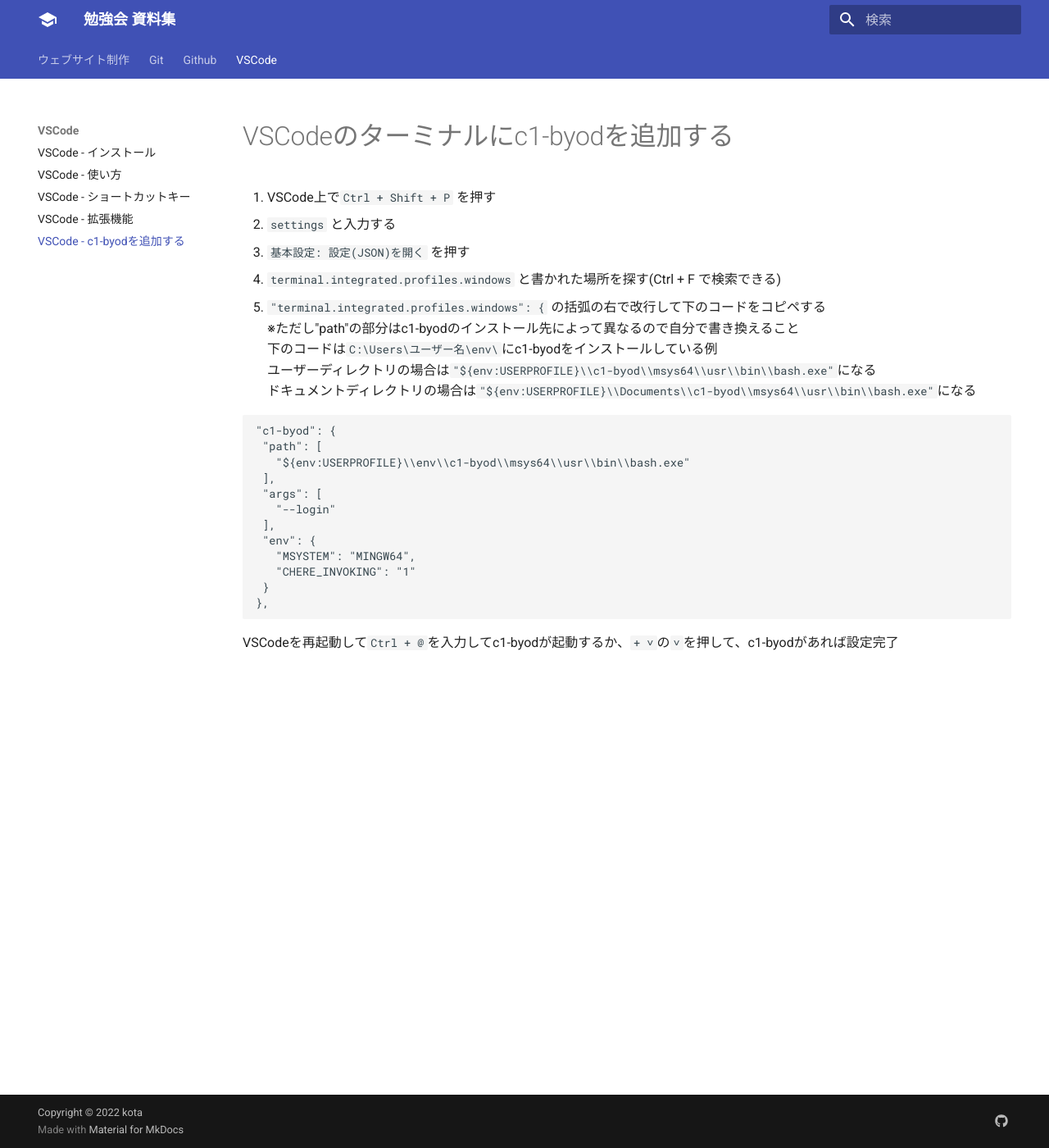
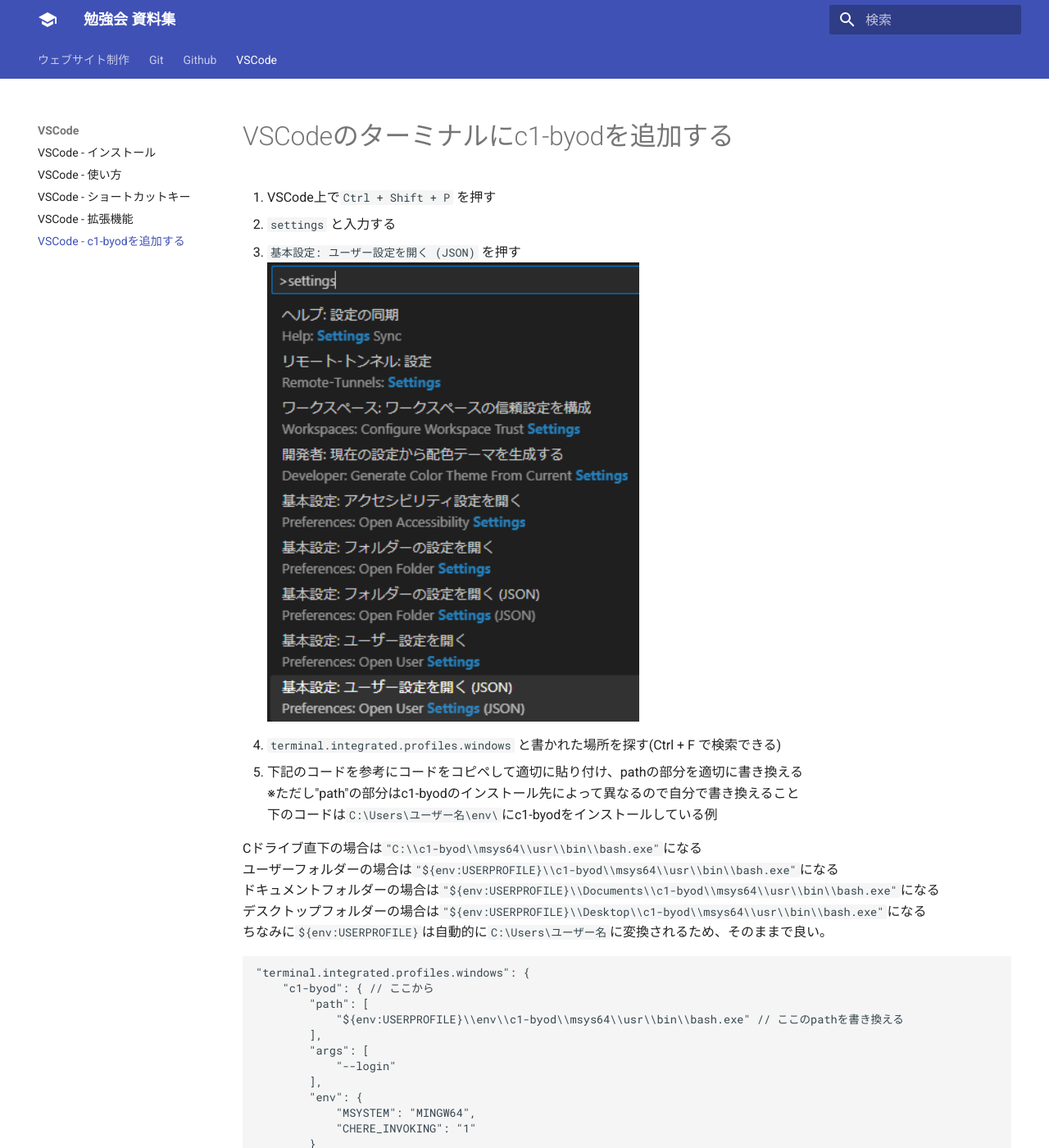
Before and after one commit to yashikota/meetup, an MkDocs documentation site: the page built from docs/vscode/c1byod.md, in a window 1280 px wide and 1400 px high. Shown: the whole window at 82% size. Built offline with MkDocs 1.6.1 and Material for MkDocs 9.7.7, drawn with Linux system fonts in a browser that asks for light colours; some of the changed text lies outside the part shown.

Commit message:
update c1-byod

````diff
--- a/docs/vscode/c1byod.md
+++ b/docs/vscode/c1byod.md
@@ -1,28 +1,36 @@
 # VSCodeのターミナルにc1-byodを追加する
 
-1. VSCode上で```Ctrl + Shift + P``` を押す
-2. ```settings``` と入力する
-3. ```基本設定: 設定(JSON)を開く``` を押す
-4. ```terminal.integrated.profiles.windows``` と書かれた場所を探す(Ctrl + F で検索できる)
-5. ```"terminal.integrated.profiles.windows": {``` の括弧の右で改行して下のコードをコピペする
+1. VSCode上で`Ctrl + Shift + P` を押す
+2. `settings` と入力する
+3. `基本設定: ユーザー設定を開く (JSON)` を押す
+    <img src="/assets/images/vscode/01.png" alt="vscode-branch" width="50%"/>
+4. `terminal.integrated.profiles.windows` と書かれた場所を探す(Ctrl + F で検索できる)
+5. 下記のコードを参考にコードをコピペして適切に貼り付け、pathの部分を適切に書き換える
    ※ただし"path"の部分はc1-byodのインストール先によって異なるので自分で書き換えること
-   下のコードは```C:\Users\ユーザー名\env\```にc1-byodをインストールしている例
-   ユーザーディレクトリの場合は```"${env:USERPROFILE}\\c1-byod\\msys64\\usr\\bin\\bash.exe"```になる
-   ドキュメントディレクトリの場合は```"${env:USERPROFILE}\\Documents\\c1-byod\\msys64\\usr\\bin\\bash.exe"```になる
+   下のコードは`C:\Users\ユーザー名\env\`にc1-byodをインストールしている例
+
+   Cドライブ直下の場合は`"C:\\c1-byod\\msys64\\usr\\bin\\bash.exe"`になる
+   ユーザーフォルダーの場合は`"${env:USERPROFILE}\\c1-byod\\msys64\\usr\\bin\\bash.exe"`になる
+   ドキュメントフォルダーの場合は`"${env:USERPROFILE}\\Documents\\c1-byod\\msys64\\usr\\bin\\bash.exe"`になる
+   デスクトップフォルダーの場合は`"${env:USERPROFILE}\\Desktop\\c1-byod\\msys64\\usr\\bin\\bash.exe"`になる
+   ちなみに`${env:USERPROFILE}`は自動的に`C:\Users\ユーザー名`に変換されるため、そのままで良い。
 
 ```json
-"c1-byod": {
- "path": [
-   "${env:USERPROFILE}\\env\\c1-byod\\msys64\\usr\\bin\\bash.exe"
- ],
- "args": [
-   "--login"
- ],
- "env": {
-   "MSYSTEM": "MINGW64",
-   "CHERE_INVOKING": "1"
- }
+"terminal.integrated.profiles.windows": {
+    "c1-byod": { // ここから
+        "path": [
+            "${env:USERPROFILE}\\env\\c1-byod\\msys64\\usr\\bin\\bash.exe" // ここのpathを書き換える
+        ],
+        "args": [
+            "--login"
+        ],
+        "env": {
+            "MSYSTEM": "MINGW64",
+            "CHERE_INVOKING": "1"
+        }
+    }, // ここまでをコピペする
 },
 ```
 
-VSCodeを再起動して```Ctrl + @```を入力してc1-byodが起動するか、```+ ˅```の```˅```を押して、c1-byodがあれば設定完了
+VS Codeを再起動して`Ctrl + @`を入力してc1-byodが起動するか、ターミナルの右上にある`+ v`の`v`を押して、c1-byodがあれば設定完了
+<img src="/assets/images/vscode/02.png" alt="vscode-branch" width="50%"/>
````
Also changed, not shown: docs/assets/images/vscode/01.png (added), docs/assets/images/vscode/02.png (added).
